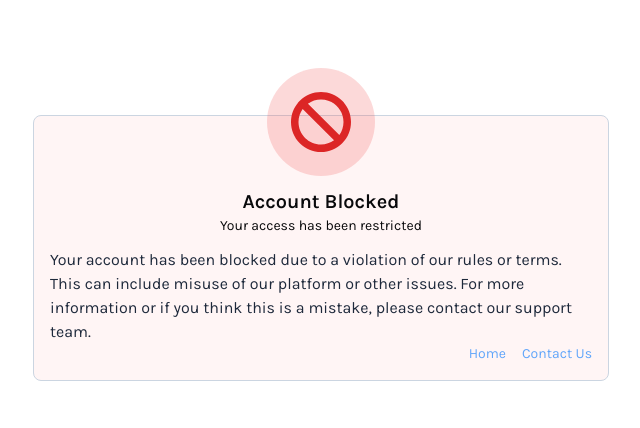
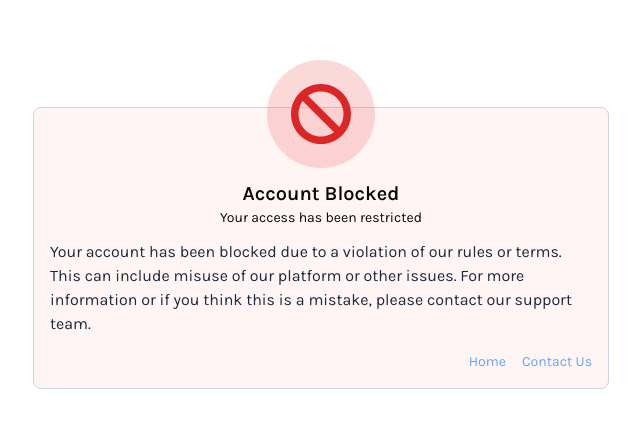
Before and after one commit to ubeyidah/unit-wise-ethiopia, a React (Vite) app in the folder client/: page /block in a window 1280 px wide. Shown: the part 152-580 px from the top of the page, without its empty margins (319-959 px from the left). Built offline with nearby package versions, Linux system fonts and the light colour scheme; no server answers.

Commit message:
correct the link adress

```diff
--- a/client/src/pages/Block.tsx
+++ b/client/src/pages/Block.tsx
@@ -21,9 +21,9 @@ const Block = () => {
           support team.
         </p>
 
-        <div className="flex items-center justify-end text-sm text-blue-400">
+        <div className="flex items-center justify-end text-sm text-blue-400 mt-4">
           <div className="flex gap-4">
-            <Link to="/home" className="hover:underline">
+            <Link to="/" className="hover:underline">
               Home
             </Link>
             <Link to="/contact" className="hover:underline">
--- a/client/src/pages/PaymentVerify.tsx
+++ b/client/src/pages/PaymentVerify.tsx
@@ -30,7 +30,7 @@ const PaymentVerify = () => {
         </div>
         <div className="flex items-center justify-end text-sm text-blue-400">
           <div className="flex gap-4">
-            <Link to="/home" className="hover:underline">
+            <Link to="/" className="hover:underline">
               Home
             </Link>
             <Link to="/contact" className="hover:underline">
```
